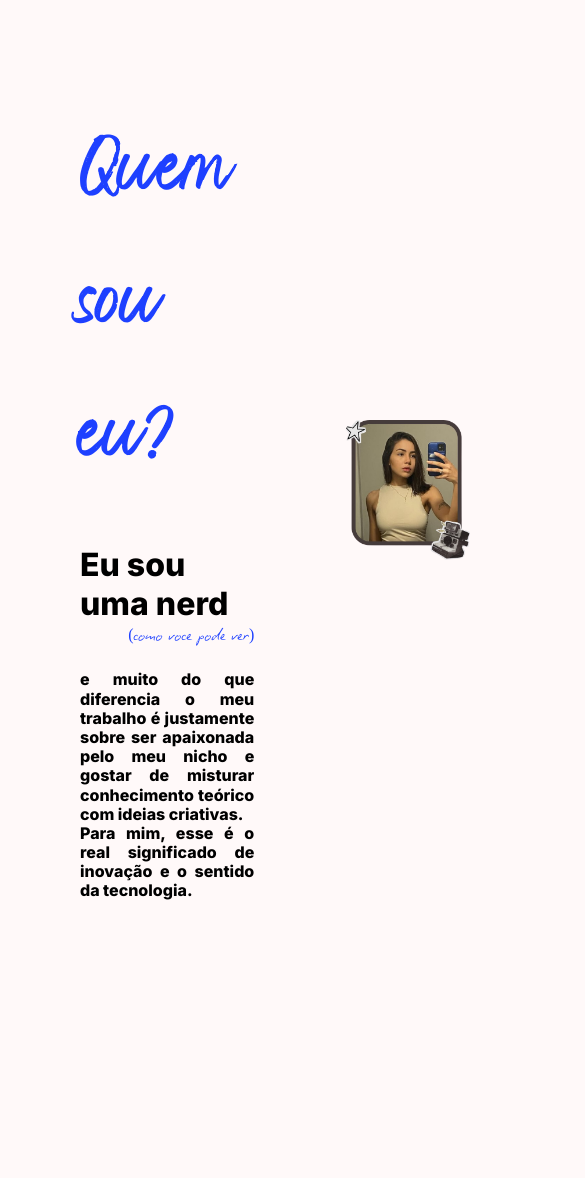
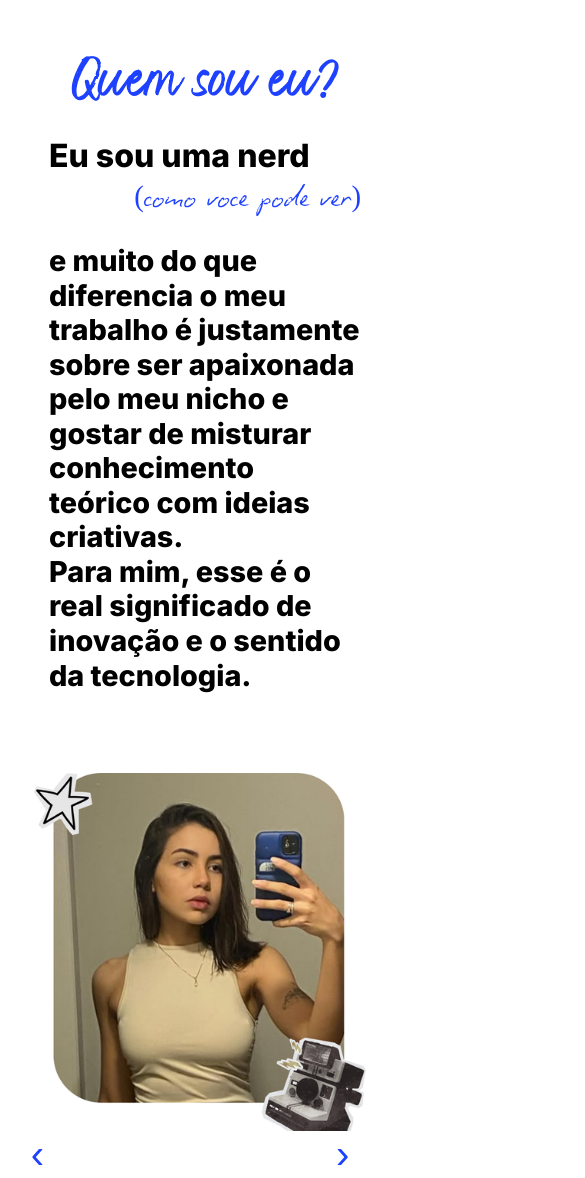
Before and after one commit to laviniacarol/My-Portfolio, a React (Vite) app in the folder carol-portfolio/: page / in a window 390 px wide. Shown: the top 1178 px of the page, 585 px wide, since content can reach past the window. Before the commit the page ends 998 px from the top, so only its background shows below. Built offline with nearby package versions, Linux system fonts and the light colour scheme; a web font is replaced by a local one.

Commit message:
put a icon in the page and some media queries in about

```diff
--- a/carol-portfolio/index.html
+++ b/carol-portfolio/index.html
@@ -2,7 +2,7 @@
 <html lang="en">
   <head>
     <meta charset="UTF-8" />
-
+    <link rel="icon" type="image/png" href="src/assets/icons/PageIcon.png" />
     <link rel="preconnect" href="https://fonts.googleapis.com">
     <link rel="preconnect" href="https://fonts.gstatic.com" crossorigin>
 
--- a/carol-portfolio/src/containers/About/About.module.scss
+++ b/carol-portfolio/src/containers/About/About.module.scss
@@ -2,6 +2,7 @@
   display: flex;
   flex-direction: column;
   gap: 10px;
+  background-color: white;
   box-sizing: border-box;
 }
 
@@ -61,6 +62,7 @@
 
 .Image {
   width: 100%;
+  padding-top: 110px;
   max-width: 500px;
   border-radius: 16px;
 }
@@ -68,7 +70,7 @@
 .Arrows {
   display: flex;
   justify-content: center;
-  margin-top: -40px;
+  margin-top: -90px;
   gap: 1100px;
 }
 
@@ -85,3 +87,110 @@
     opacity: 0.8;
   }
 }
+
+
+@media (max-width: 480px) {
+
+  * {
+    overflow-x: hidden;
+    background-color: white;
+    justify-content: center;
+    align-items: center;
+  }
+
+  .MainRow {
+    flex-direction: column;
+    padding: 10px;
+    gap: 20px;
+  }
+
+  .Content {
+    max-width: 80%;
+  }
+
+  .Parenthesis {
+    font-size: 1.8rem;
+  }
+
+
+  .MainContent {
+    font-size: 1.8rem;
+    line-height: 1.2;
+    text-align: left;}
+
+
+  .Who {
+    font-size: 1.8rem;
+    padding-top: 30px;
+    text-align: center;
+    margin: 0;
+    justify-content: center;
+  }
+
+  .Image {
+    padding-top: 60px;
+    max-width: 85%;
+    padding-right: 10px;
+    margin: 0;
+  }
+
+  .Arrows {
+    margin-top: -30px;
+    gap: 280px;
+    margin-right: 10px;
+  }
+
+}
+
+
+@media (min-width: 481px) and (max-width: 768px) {
+
+  * {
+    background-color: white;
+  }
+
+  .MainRow {
+    flex-direction: column;
+    padding: 20px;
+    gap: 20px;
+    max-width: 100%;
+  }
+
+  .Content {
+    max-width: 90%;
+  }
+
+  .Parenthesis {
+    font-size: 2.2rem;
+    padding-right: 15px;
+  }
+
+  .MainContent {
+    font-size: 1.8rem;
+    line-height: 1.3;
+    max-width: 100%;
+    text-align: left;
+    padding-right: 15px;
+  }
+
+  .ImageContainer {
+    padding-top: 60px;
+  }
+
+  .Image {
+    width: 100%;
+    max-width: 90%;
+    height: auto;
+    display: block;
+    padding-top: 0;
+    margin: 0 auto;
+    object-fit: contain;
+  }
+
+  .Arrows {
+    margin-top: 10px;
+    gap: 280px;
+    margin-right: 10px;
+  }
+
+}
```
Also changed, not shown: carol-portfolio/src/assets/icons/PageIcon.png (added), carol-portfolio/src/assets/images/Carol.png.
